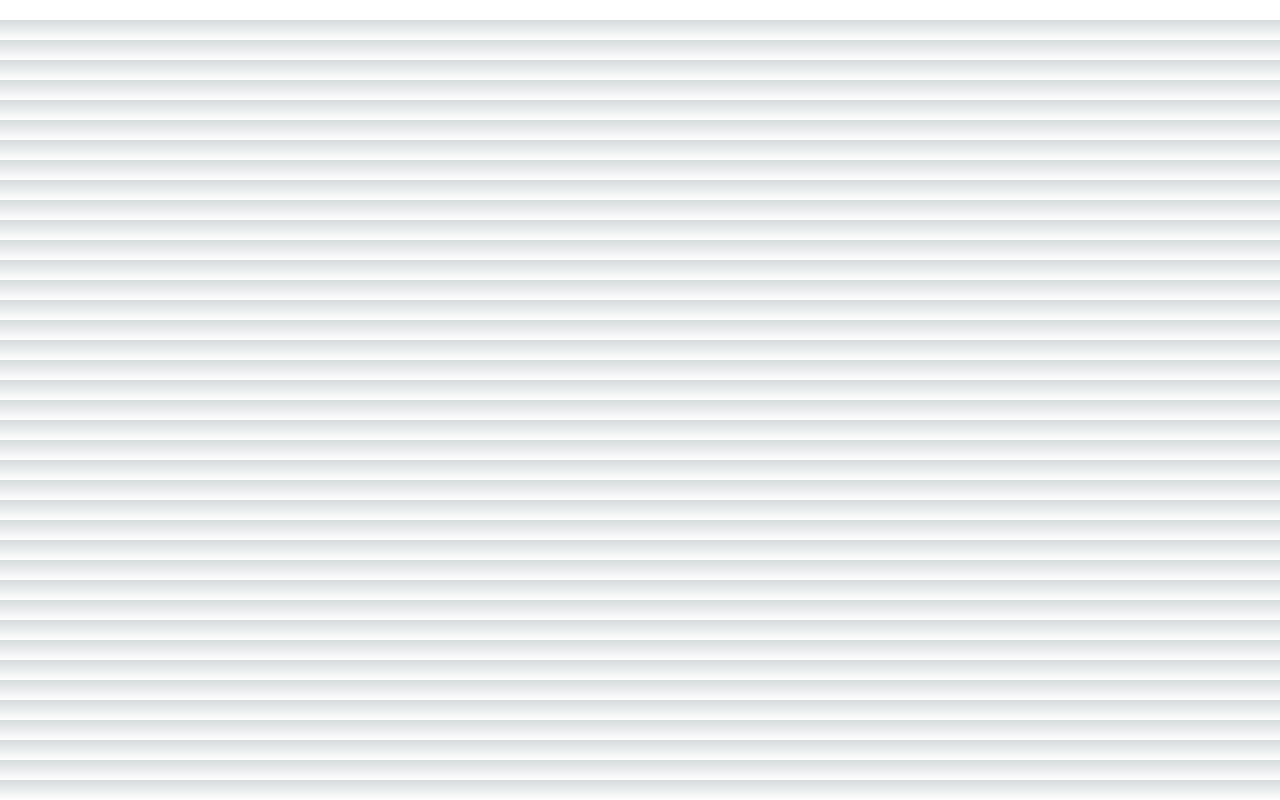
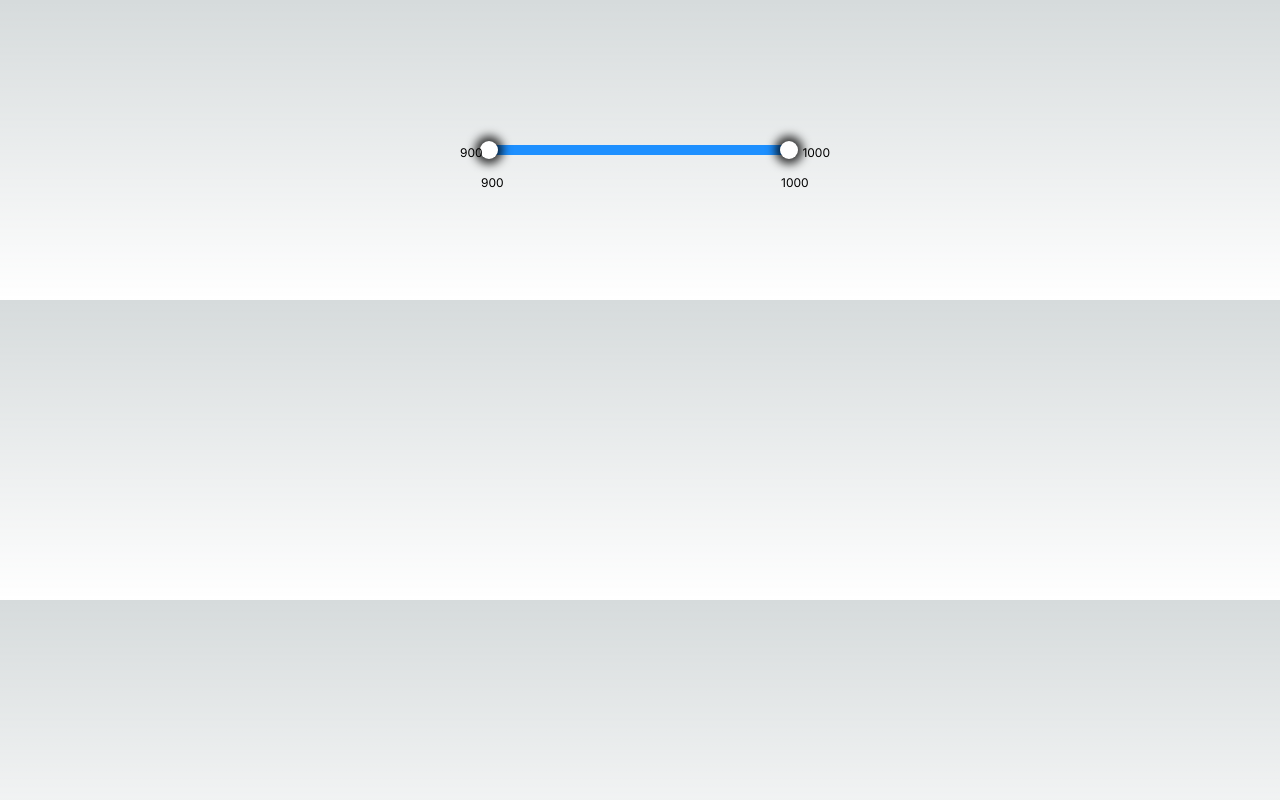
Before and after one commit to miguelgisbert/range-input, a Next.js app: page / in a window 1280 px wide. Built offline with nearby package versions, Linux system fonts and the light colour scheme.

Commit message:
Range input working on frontend

```diff
--- a/src/app/components/range.tsx
+++ b/src/app/components/range.tsx
@@ -1,4 +1,4 @@
-import React, { useState, MouseEvent } from 'react';
+import React, { useState, useEffect, useCallback, useRef } from 'react';
 
 interface RangeProps {
   min: number;
@@ -7,40 +7,137 @@ interface RangeProps {
 
 const Range: React.FC<RangeProps> = ({ min, max }) => {
   const [range, setRange] = useState({ min, max });
+  const [dragging, setDragging] = useState<'min' | 'max' | null>(null);
+  const rangeRef = useRef<HTMLDivElement>(null);
 
-  const handleMouseDown = (event: MouseEvent<HTMLDivElement>) => {
-    const rect = event.currentTarget.getBoundingClientRect();
-    const x = event.clientX - rect.left; // x position within the element
-    const width = rect.right - rect.left;
-    const position = x / width;
-    const value = min + (max - min) * position;
+  const getPercentage = useCallback(
+    (value: number) => Math.round(((value - min) / (max - min)) * 100),
+    [min, max]
+  );
 
-    if (Math.abs(value - range.min) < Math.abs(value - range.max)) {
-      setRange((prev) => ({ ...prev, min: value }));
-    } else {
-      setRange((prev) => ({ ...prev, max: value }));
-    }
-  };
+  const getValue = useCallback(
+    (percentage: number) => ((max - min) / 100) * percentage + min,
+    [min, max]
+  );
+
+  const change = useCallback(
+    (clientX: number, type: 'min' | 'max') => {
+      if (!rangeRef.current) return;
+
+      const rect = rangeRef.current.getBoundingClientRect();
+      const x = clientX - rect.left; // x position within the element
+      const width = rect.right - rect.left;
+      const percentage = (x / width) * 100;
+      let value = getValue(percentage);
+
+      // Limit the value to the min and max
+      value = Math.max(min, Math.min(max, value));
+
+      setRange((prev) =>
+        type === 'min'
+          ? { ...prev, min: Math.min(value, prev.max) }
+          : { ...prev, max: Math.max(value, prev.min) }
+      );
+    },
+    [getValue, min, max]
+  );
+
+  const handleMouseMove = useCallback(
+    (e: React.MouseEvent<HTMLDivElement>) => {
+      if (dragging) {
+        change(e.clientX, dragging);
+      }
+    },
+    [dragging, change]
+  );
+
+  const handleMouseMoveDocument = useCallback(
+    (e: MouseEvent) => {
+      if (dragging) {
+        change(e.clientX, dragging);
+      }
+    },
+    [dragging, change]
+  );
+
+  const handleMouseUp = useCallback(() => {
+    setDragging(null);
+  }, []);
+
+  useEffect(() => {
+    document.addEventListener('mousemove', handleMouseMoveDocument);
+    document.addEventListener('mouseup', handleMouseUp);
+
+    return () => {
+      document.removeEventListener('mousemove', handleMouseMoveDocument);
+      document.removeEventListener('mouseup', handleMouseUp);
+    };
+  }, [handleMouseMoveDocument, handleMouseUp]);
 
   return (
+    <div style={{display: "flex", alignContent: "center"}}>
     <div
+      ref={rangeRef}
       style={{
-        height: '20px',
-        background: 'red',
+        height: '10px',
+        width: '300px',
+        background: 'lightgray',
         position: 'relative',
         userSelect: 'none',
       }}
-      onMouseDown={handleMouseDown}
+      onMouseMove={handleMouseMove}
+      onMouseUp={handleMouseUp}
     >
       <div
         style={{
           position: 'absolute',
-          background: 'white',
+          background: 'dodgerblue',
           height: '100%',
-          left: `${((range.min - min) / (max - min)) * 100}%`,
-          right: `${100 - ((range.max - min) / (max - min)) * 100}%`,
+          left: `${getPercentage(range.min)}%`,
+          right: `${100 - getPercentage(range.max)}%`,
         }}
       />
+      <div
+        style={{
+          position: 'absolute',
+          top: '-4px',
+          width: '18px',
+          height: '18px',
+          background: 'white',
+          borderRadius: '50%',
+          cursor: 'pointer',
+          boxShadow: '0px 0px 10px 5px rgba(0, 0, 0, 0.8)',
+          left: `${getPercentage(range.min)}%`,
+          marginLeft: '-10px',
+        }}
+        onMouseDown={(e) => {
+          e.preventDefault();
+          setDragging('min');
+        }}
+      />
+      <div
+        style={{
+          position: 'absolute',
+          top: '-4px',
+          width: '18px',
+          height: '18px',
+          background: 'white',
+          borderRadius: '50%',
+          cursor: 'pointer',
+          boxShadow: '0px 0px 10px 5px rgba(0, 0, 0, 0.8)',
+          left: `${getPercentage(range.max)}%`,
+          marginLeft: '-10px',
+        }}
+        onMouseDown={(e) => {
+          e.preventDefault();
+          setDragging('max');
+        }}
+      />
+      <div style={{ position: 'absolute', left: "-30px", top: 0, fontSize: "12px" }}>{min}</div>
+      <div style={{ position: 'absolute', right: "-40px", top: 0, fontSize: "12px" }}>{max}</div>
+    <div style={{ position: 'absolute', left: `${getPercentage(range.min)-3}%`, top: '30px',fontSize: "12px" }}>{range.min.toFixed(0)}</div>
+      <div style={{ position: 'absolute', left: `${getPercentage(range.max)-3}%`, top: '30px', fontSize: "12px" }}>{range.max.toFixed(0)}</div>
+    </div>
     </div>
   );
 };
--- a/src/app/page.tsx
+++ b/src/app/page.tsx
@@ -4,6 +4,8 @@ import Range from "./components/range";
 
 export default function Home() {
   return (
-        <Range min={1} max={100} />
+    <div style={{width: "100%", height: "300px", display: "flex", alignContent:"center", flexWrap:"wrap", alignItems:"center", justifyContent: "center"}}>
+        <Range min={900} max={1000} />
+    </div>
   );
 }
```
